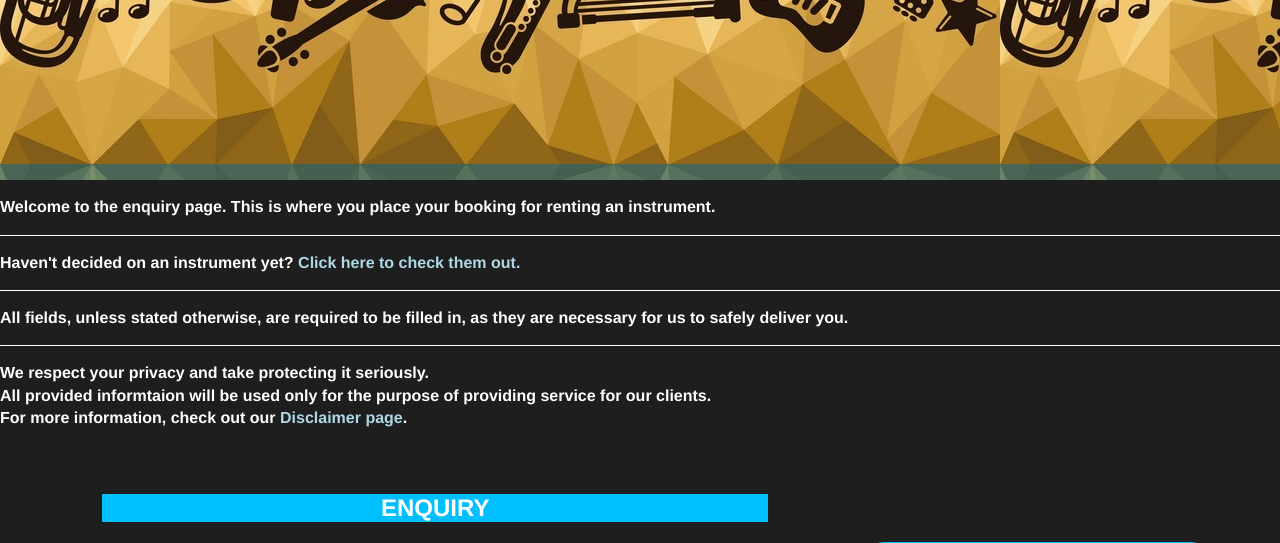
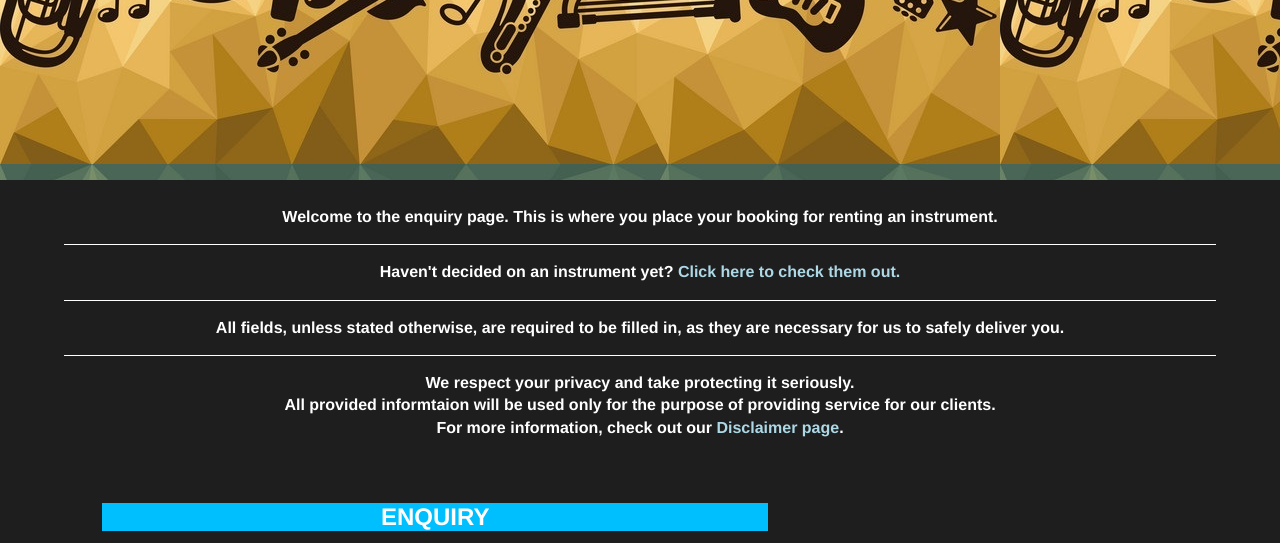
Before and after one commit to Zircon332/WebApp_Assignment, a PHP site: page /enquiry.html in a window 1280 px wide. Shown: the part 746-1289 px from the top of the page. Run offline with PHP 8.4, Linux system fonts and the light colour scheme.

Commit message:
fixed enquiry

```diff
--- a/assign1/enquiry.html
+++ b/assign1/enquiry.html
@@ -34,7 +34,7 @@
     <div id="banner">
     </div>
 
-    <section>
+    <section class="form">
         <p class="space_bottom">Welcome to the <strong>enquiry page</strong>. This is where you place your booking for renting an instrument.</p>
         <hr />
         <p class="space_bottom">Haven't decided on an instrument yet? <a href="index.html">Click here to check them out.</a></p>
@@ -43,7 +43,8 @@
         <hr />
         <p class="space_bottom">We respect your privacy and take protecting it seriously.<br />
             All provided informtaion will be used only for the purpose of providing service for our clients.<br />
-            For more information, check out our <a href="discalimer.html">Disclaimer page</a>.</p>
+            For more information, check out our <a href="discalimer.html">Disclaimer page</a>.
+        </p>
     </section>
 
     <article>
--- a/assign1/styles/style.css
+++ b/assign1/styles/style.css
@@ -522,7 +522,7 @@ ol li table th, ol li table td{
 
 section.form {
   text-align: center;
-  margin: 2% 10%;
+  margin: 2% 5%;
 }
 
 aside.form {
```
